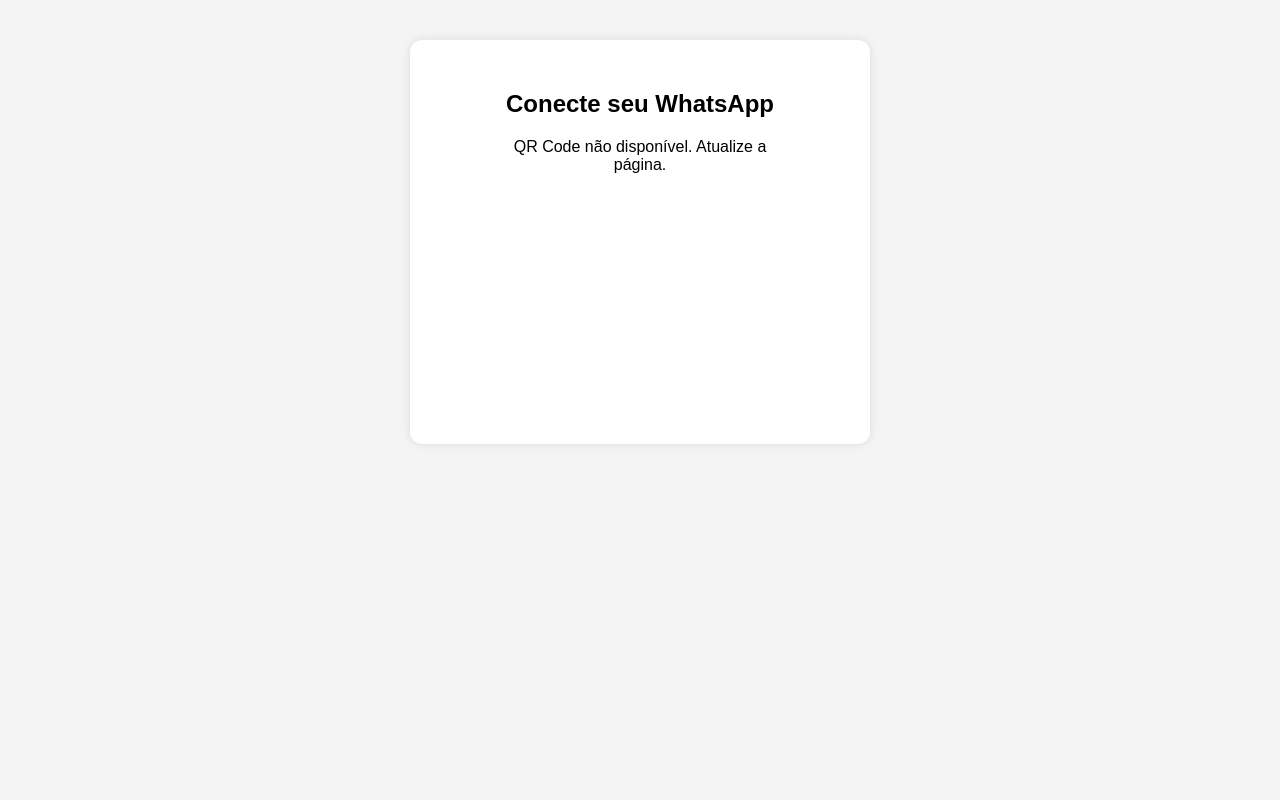
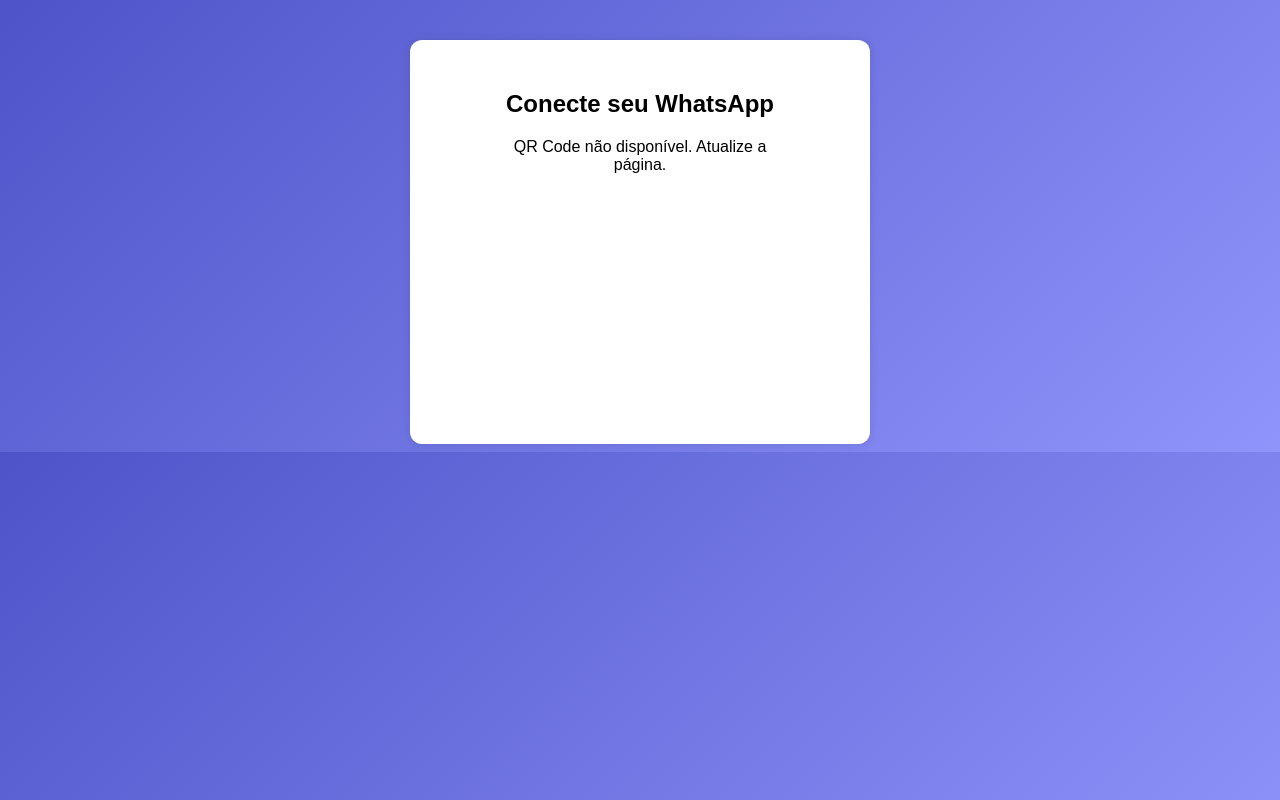
Before and after one commit to danmoreiradev/botazevedoadv, a website: page views/qr.html in a window 1280 px wide. Drawn offline with Linux system fonts and the light colour scheme; no server answers.

Commit message:
versão 1.4.04

```diff
--- a/views/qr.html
+++ b/views/qr.html
@@ -9,7 +9,7 @@
       font-family: Arial, sans-serif;
       text-align: center;
       margin-top: 40px;
-      background-color: #f4f4f4;
+      background: linear-gradient(135deg, #4e54c8, #8f94fb);
     }
     #container {
       max-width: 400px;
```
